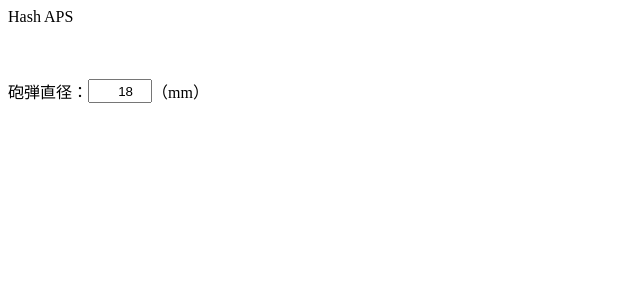
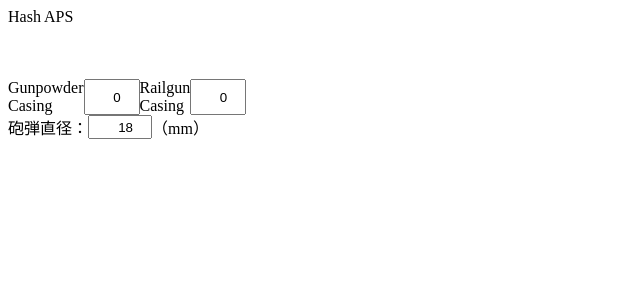
Before and after one commit to nikoku/HashAPS, a React (Create React App) app: page / in a window 1280 px wide. Shown: the top 300 px of the page, without its empty margins (0-640 px from the left). Built offline with nearby package versions, Linux system fonts and the light colour scheme; no server answers.

Commit message:
ケーシングの保存実装

```diff
--- a/src/ammoList.ts
+++ b/src/ammoList.ts
@@ -11,7 +11,6 @@ class AmmoData {
     Object.assign(this, init);
   }
   static fetch(onFinish: (param: any) => void) {
-    console.log("fuga");
     const apiUrl =
       "https://script.google.com/macros/s/AKfycbyu9VW7EPHyQlzcOL0V5LyKhiKQpIJms_yXy_YvQ7yJUNqFD6c8/exec";
     fetch(apiUrl, { mode: "cors" })
--- a/src/hash.ts
+++ b/src/hash.ts
@@ -1,8 +1,21 @@
+const hash62 = [].concat(
+  [...Array(10).keys()].map(i => i.toString()),
+  [...Array(26).keys()].map(i => String.fromCharCode("a".charCodeAt(0) + i)),
+  [...Array(26).keys()].map(i => String.fromCharCode("A".charCodeAt(0) + i))
+);
+const decodeHash62 = [...hash62.entries()].reduce((accum, current) => {
+  accum[current[1]] = current[0];
+  return accum;
+}, {});
+
 class Hash {
-  readonly defaultHash = "18.0a";
-  readonly ammoReg = /(?<=[0-9.]+)[a-zA-Z][a-zA-Z0-9]*/;
+  readonly defaultHash = "18.0a00";
+  readonly ammoReg = /(?<=[0-9.]+)[a-zA-Z][a-zA-Z0-9]*(?=[0-9a-zA-Z]{2})/;
   readonly diameterReg = /(?<=^#)[0-9.]+/;
+  readonly gunpowderReg = /[0-9a-zA-Z](?=[0-9a-zA-Z]$)/;
+  readonly railgunReg = /[0-9a-zA-Z](?=$)/;
   get ammoList(): string[] {
+    console.log(decodeHash62);
     const hash = window.location.hash;
     const ammoHash = hash.match(this.ammoReg) || ["a"];
     return ammoHash[0].split("");
@@ -21,9 +34,33 @@ class Hash {
 
   set diameter(diameter: number) {
     const hash = window.location.hash || this.defaultHash;
-    console.log(hash);
-    console.log(this.diameterReg.test(hash));
     window.location.hash = hash.replace(this.diameterReg, diameter.toString());
+  }
+
+  get gunpowder(): number {
+    const hash = window.location.hash;
+    const gunpowderHash = hash.match(this.gunpowderReg) || ["0"];
+    const code = decodeHash62[gunpowderHash[0]];
+    return parseInt(code);
+  }
+
+  set gunpowder(gunpowder: number) {
+    const hash = window.location.hash || this.defaultHash;
+    const code = hash62[gunpowder];
+    window.location.hash = hash.replace(this.gunpowderReg, code);
+  }
+
+  get railgun(): number {
+    const hash = window.location.hash;
+    const railgunHash = hash.match(this.railgunReg) || ["0"];
+    const code = decodeHash62[railgunHash[0]];
+    return parseInt(code);
+  }
+
+  set railgun(railgun: number) {
+    const hash = window.location.hash || this.defaultHash;
+    const code = hash62[railgun];
+    window.location.hash = hash.replace(this.railgunReg, code);
   }
 }
 
--- a/src/index.tsx
+++ b/src/index.tsx
@@ -10,6 +10,8 @@ import "./styles.css";
 interface AppState {
   ammoSelectorId: string[];
   diameter: number;
+  gunpowder: number;
+  railgun: number;
   ammoDataList: AmmoData[];
   vvisibility: string;
 }
@@ -20,6 +22,8 @@ class App extends React.Component<{}, AppState> {
     this.state = {
       ammoSelectorId: this.hash.ammoList,
       diameter: this.hash.diameter,
+      gunpowder: this.hash.gunpowder,
+      railgun: this.hash.railgun,
       visibility: "hidden"
     };
     AmmoData.fetch((json: AmmoData) => {
@@ -47,10 +51,12 @@ class App extends React.Component<{}, AppState> {
             />
           </div>
         </div>
-        <div style={{ display: "flex" }}>
+        <div>
           <Footer
             diameter={this.state.diameter}
-            onChange={event => {
+            gunpowder={this.state.gunpowder}
+            railgun={this.state.railgun}
+            onDiameterChange={event => {
               const diameter: number = limitBetween(
                 event.target.value,
                 18,
@@ -58,6 +64,20 @@ class App extends React.Component<{}, AppState> {
               );
               this.setState({ diameter: diameter });
               this.hash.diameter = diameter;
+            }}
+            onGunpowderChange={event => {
+              const gunpowder: number = limitBetween(
+                event.target.value,
+                0,
+                60 - this.state.ammoDataList.length - this.state.railgun
+              );
+              this.setState({ gunpowder: gunpowder });
+              this.hash.gunpowder = gunpowder;
+            }}
+            onRailgunChange={event => {
+              const railgun: number = limitBetween(event.target.value, 0, 60);
+              this.setState({ railgun: railgun });
+              this.hash.railgun = railgun;
             }}
           />
         </div>
@@ -80,11 +100,44 @@ class Hud extends React.Component {
 
 interface FooterProp {
   diameter: number;
-  onChange: (event) => void;
+  gunpowder: number;
+  railgun: number;
+  onDiameterChange: (event) => void;
+  onGunpowderChange: (event) => void;
+  onRailgunChange: (event) => void;
 }
 function Footer(props: FooterProp) {
   return (
     <>
+      <div style={{ display: "flex" }}>
+        <label>
+          Gunpowder
+          <br />
+          Casing
+        </label>
+        <input
+          style={{ textAlign: "right" }}
+          defaultValue={props.gunpowder}
+          type={"number"}
+          max={60}
+          min={0}
+          onChange={props.onGunpowderChange}
+        />
+        <label>
+          Railgun
+          <br />
+          Casing
+        </label>
+        <input
+          style={{ textAlign: "right" }}
+          defaultValue={props.railgun}
+          type={"number"}
+          max={60}
+          min={0}
+          onChange={props.onRailgunChange}
+        />
+      </div>
+      <div style={{ display: "flex" }}>
         <label>砲弾直径：</label>
         <input
           style={{ textAlign: "right" }}
@@ -92,9 +145,10 @@ function Footer(props: FooterProp) {
           type={"number"}
           max={500}
           min={18}
-        onChange={props.onChange}
+          onChange={props.onDiameterChange}
         />
         <label>（mm）</label>
+      </div>
     </>
   );
 }
```
Lines whose indentation alone changed are shown as unchanged.
